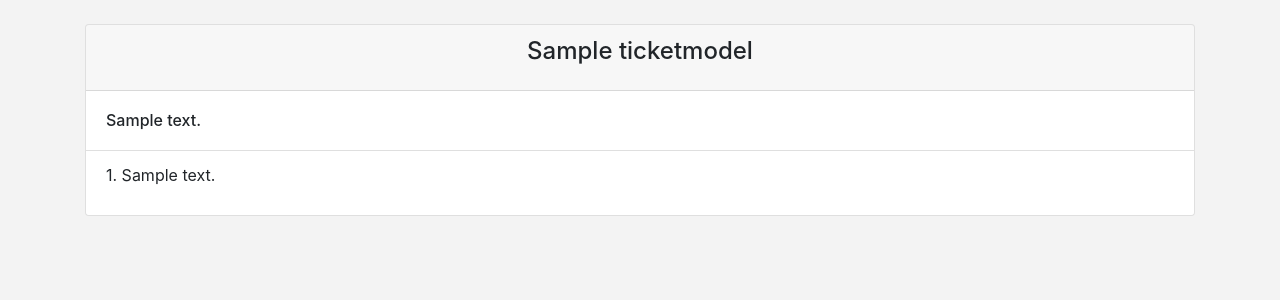
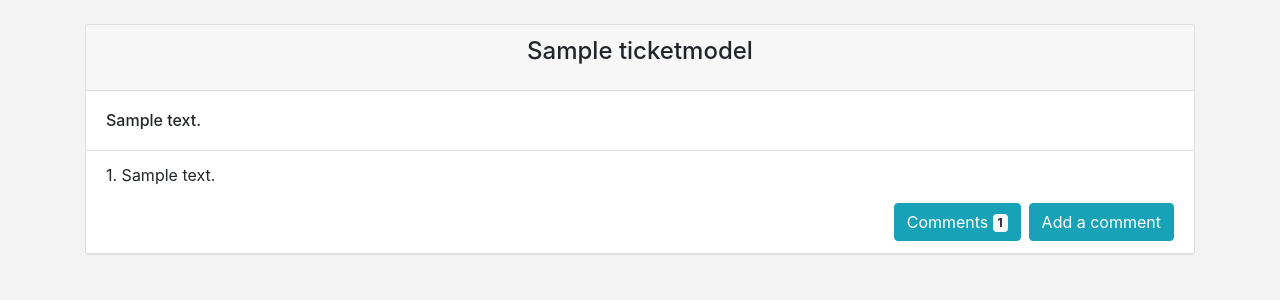
Before and after one commit to lucho03/Thesis-work, a Django app: template Mysite/main/templates/answer.html in a window 1280 px wide. Shown: the part 72-372 px from the top of the page. Run offline with Django 3.2, Linux system fonts and the light colour scheme; the template is opened without the code that fills it: values that come from a table or form of the project are taken from there, others are empty; tables that the repository leaves empty hold one stand-in row (values such as "Sample post"); some libraries are stand-ins or nearby versions.

Commit message:
Comments of answer

```diff
--- a/Mysite/main/templates/answer.html
+++ b/Mysite/main/templates/answer.html
@@ -6,6 +6,8 @@
 
 {% block content %}
 {% load crispy_forms_tags %}
+<form method="post">
+    {% csrf_token %}
     <div class="container">
         {% if messages %}
             {% for message in messages%}
@@ -28,18 +30,59 @@
                 <ul class="list-group list-group-flush">
                     <li class="list-group-item">
                         <p>{{answer.number}}.  {{answer.text}}</p>
+                        <div class="collapse mb-2" id="collapse-{{answer.id}}">
+                            <div class="card card-body">
+                                <table class="table">
+                                    <tbody>
+                                        {% for comment in comments %}
+                                            <tr>
+                                                <th>{{comment.number}}</th>
+                                                <td>{{comment.text}}</th>
+                                            </tr>
+                                        {% endfor %}
+                                    </tbody>
+                                </table>
+                            </div>
+                        </div>
+                        <div class="d-flex justify-content-end">
+                            <button class="btn btn-info mr-1" type="button" data-toggle="collapse" data-target="#collapse-{{answer.id}}" aria-expanded="false" aria-controls="collapse-{{answer.id}}" id="comments-view-{{answer.id}}">
+                                Comments
+                                <span class="badge badge-light">
+                                    {{answer.answer_comments}}
+                                </span>
+                            </button>
+                            <button class="btn btn-info ml-1" type="button" data-toggle="modal" data-target="#comment-{{answer.id}}">Add a comment</button>
+                        </div>
                     </li>
                 </ul>
+                <div class="modal fade" id="comment-{{answer.id}}" tabindex="-1" role="dialog">
+                    <div class="modal-dialog modal-dialog-centered" role="document">
+                        <div class="modal-content">
+                            <div class="modal-header">
+                                <h5 class="modal-title" id="header-1">Set additional information</h5>
+                                <button type="button" class="close" data-dismiss="modal" aria-label="Close">
+                                    <span aria-hidden="true">&times;</span>
+                                </button>
+                            </div>
+                            <div class="modal-body">
+                                <input type="text" class="form-control" id="input-comment-{{answer.id}}" placeholder="Text" name="more-info" onkeyup="enable(id, '#comment-button-{{answer.id}}')">
+                            </div>
+                            <div class="modal-footer justify-content-center">
+                                <button class="btn btn-secondary" data-dismiss="modal" type="button" >Close</button>
+                                <button class="btn btn-success" type="submit" value="{{answer.id}}" name="comment" id="comment-button-{{answer.id}}" disabled>Comment</button>
+                            </div>
+                        </div>
+                    </div>
+                </div>
             {% endfor %}
         </div>
+
         {% if perms.main.answer_tickets %}
-        <form method="post">
-            {% csrf_token %}
             {{ form|crispy }}
             <button type="submit" class="btn btn-success">Answer</button>
             <button type="submit" class="btn btn-warning" value="yes" name="send_to_mail">Answer and send to mail</button>
-        </form>
         {% endif %}
     </div>
-
+</form>
+<script src="static/main.js"></script>
 {% endblock content %}
```
Lines whose indentation alone changed are shown as unchanged.
